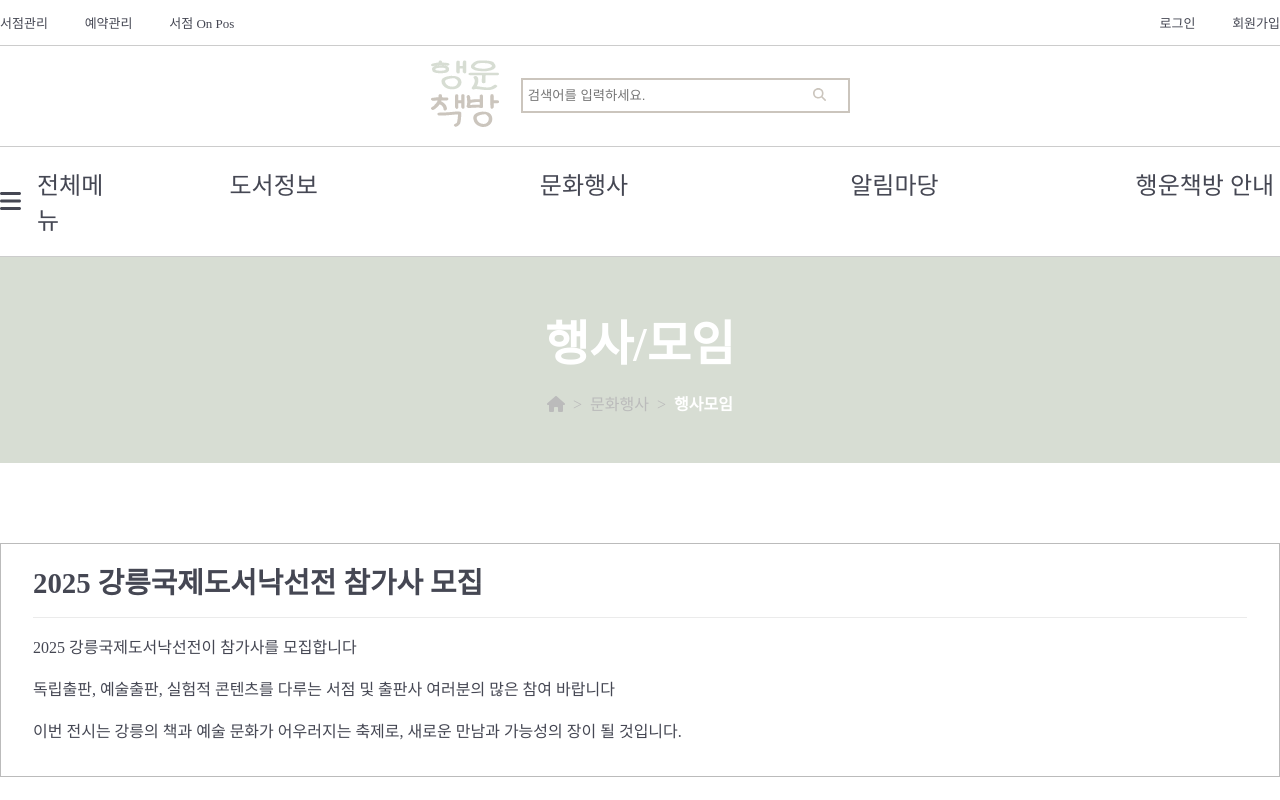
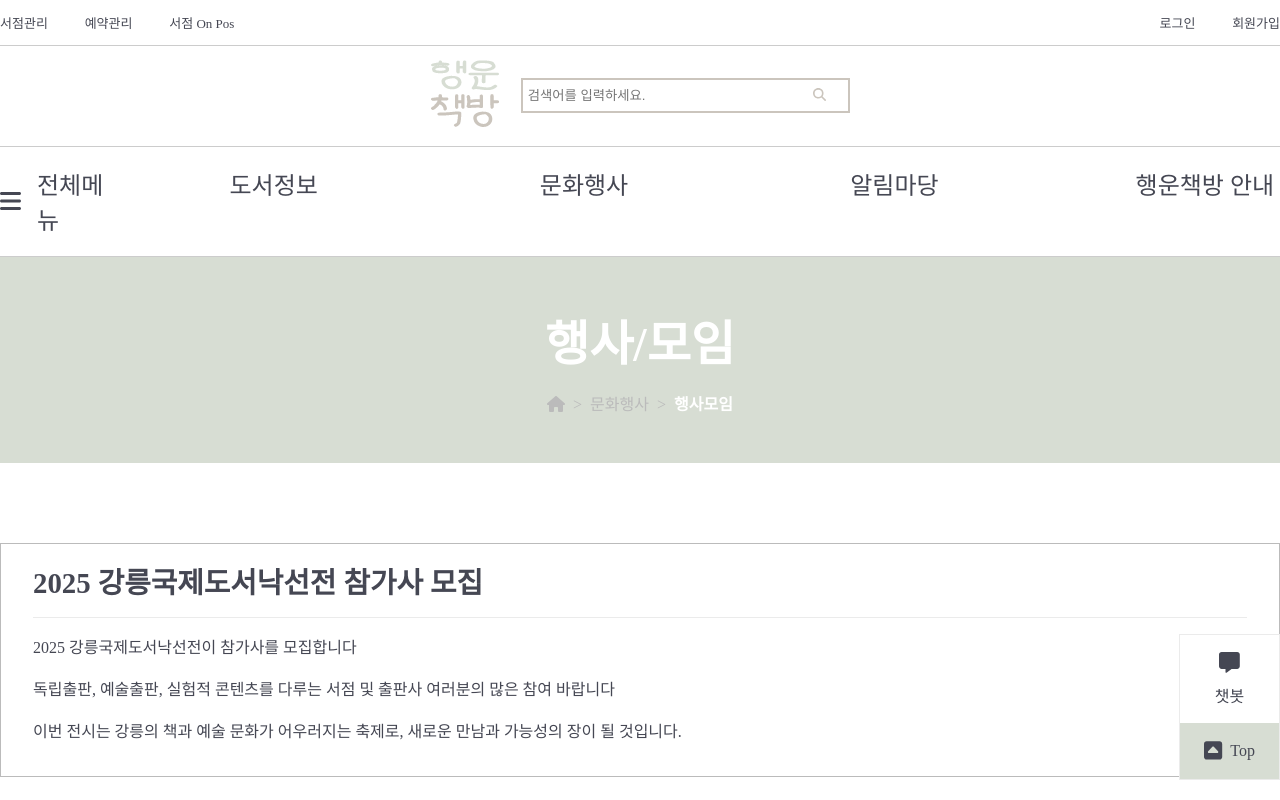
Before and after one commit to ssojeongg/bookstore, a React (Vite) app: page /bookstore/eventDetail/1 in a window 1280 px wide. Shown: the top 800 px of the page. Built offline with nearby package versions, Linux system fonts and the light colour scheme; a web font is replaced by a local one.

Commit message:
Floating.jsx modify

```diff
--- a/src/App.jsx
+++ b/src/App.jsx
@@ -18,6 +18,7 @@ import NewsDetail from './components/EventDetail';
 import EventDetail from './components/EventDetail';
 import New from './pages/New';
 import BestPage from './pages/BestPage';
+import Floating from './components/Floating';
 
 function App() {
   return (
@@ -40,6 +41,7 @@ function App() {
         <Route path="/NewsDetail/:id" element={<NewsDetail />} />
         <Route path="/eventDetail/:id" element={<EventDetail />} />
       </Routes>
+      <Floating />
       <Footer />
     </BrowserRouter>
   );
--- /dev/null
+++ b/src/assets/css/Floating.css
@@ -0,0 +1,26 @@
+.Floating {
+  position: fixed;
+  z-index: 999;
+  right: 0;
+  bottom: 20px;
+  background-color: var(--color-white);
+  border: 1px solid #ebebeb;
+}
+.Floating .floating_btn {
+  padding: 1rem 1.5rem;
+  display: flex;
+  flex-direction: column;
+  gap: 0.5rem;
+  align-items: center;
+  cursor: pointer;
+}
+.Floating .floating_btn:last-child {
+  background-color: var(--color-green);
+  flex-direction: row;
+}
+.Floating .floating_btn p:first-child {
+  font-size: 1.3rem;
+}
+.Floating .floating_btn p:last-child {
+  font-size: 1rem;
+}
--- /dev/null
+++ b/src/assets/reponsive/Res_Floating.css
@@ -0,0 +1,11 @@
+@media(max-width:767px) {
+  .Floating .floating_btn {
+    padding: 0.8rem 0.8rem;
+  }
+  .Floating .floating_btn p:first-child {
+  font-size: 1rem;
+}
+.Floating .floating_btn p:last-child {
+  font-size: 0.8rem;
+}
+}
--- /dev/null
+++ b/src/components/Floating.jsx
@@ -0,0 +1,28 @@
+import '../assets/css/Floating.css'
+import '../assets/reponsive/Res_Floating.css'
+import { FontAwesomeIcon} from '@fortawesome/react-fontawesome'
+import { faMessage, faSquareCaretUp } from '@fortawesome/free-solid-svg-icons'
+
+const Floating = () => {
+  const scrollToTop = () => {
+  window.scrollTo({ top: 0, behavior: "smooth" });
+};
+  return (
+    <div className="Floating">
+      <div className="inner">
+        <div className="floating_area">
+          <div className="floating_btn">
+            <p><FontAwesomeIcon icon={faMessage} /></p>
+            <p>챗봇</p>
+          </div>
+          <div className="floating_btn" onClick={scrollToTop}>
+            <p><FontAwesomeIcon icon={faSquareCaretUp} /></p>
+            <p>Top</p>
+          </div>
+        </div>
+      </div>
+    </div>
+  )
+}
+
+export default Floating
```
